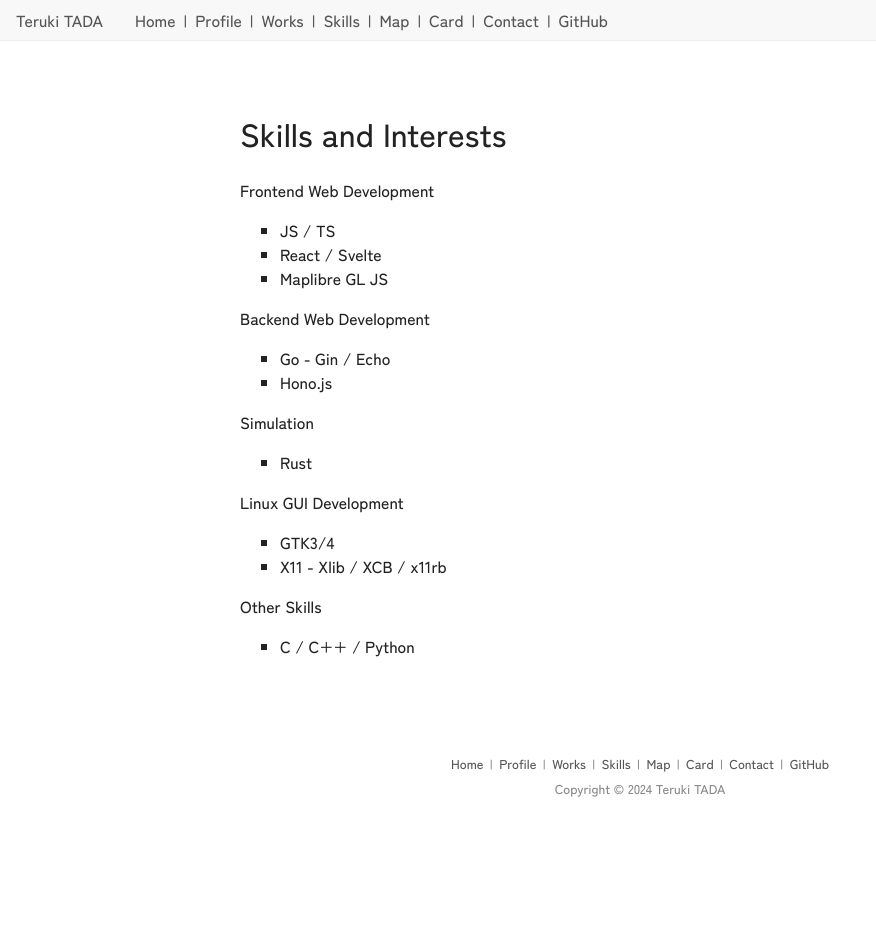
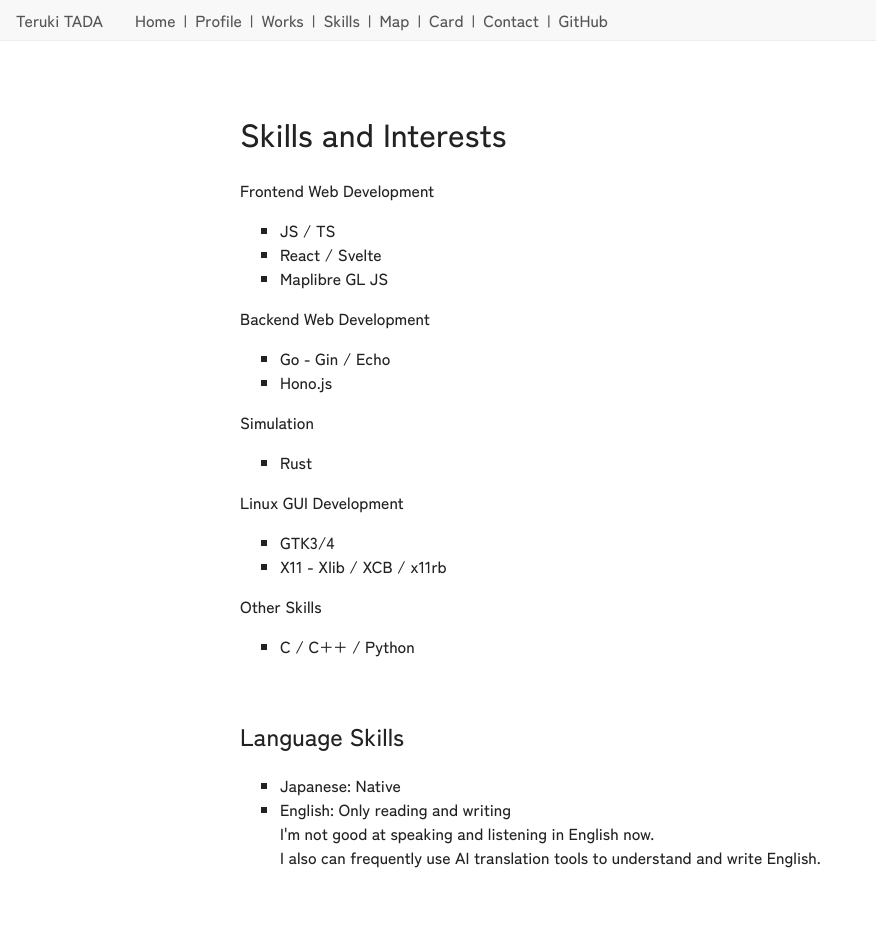
Before and after one commit to TadaTeruki/portfolio-svelte, a SvelteKit app: page /skills in a window 1280 px wide. Shown: the top 952 px of the page, without its empty margins (0-876 px from the left). Before the commit the page ends 838 px from the top, so only its background shows below. Built offline with nearby package versions, Linux system fonts and the light colour scheme.

Commit message:
language

```diff
--- a/src/routes/+page.svelte
+++ b/src/routes/+page.svelte
@@ -12,10 +12,10 @@
 
     <div class="content">
         I'm a hobbyist developer from western Japan, and moved to Hakodate city
-        for university and my interest in new places. I love maps and geography,
+        in Hokkaido for university and my interest in new places. I love maps and geography,
         and most of my work is related to them, such as procedural generation of
         geographic features. I'm also interested in WebGIS and web technologies
-        as tools for expression.
+        as tools for visual expression.
 
         <Map mapId="map" />
     </div>
--- a/src/routes/skills/+page.svelte
+++ b/src/routes/skills/+page.svelte
@@ -30,4 +30,16 @@
             <li>C / C++ / Python</li>
         </ul>
     </div>
+
+    <br>
+    <h2>Language Skills</h2>
+    <div class="content">
+        <ul>
+            <li>Japanese: Native</li>
+            <li>English: Only reading and writing<br />
+                I'm not good at speaking and listening in English now.<br />
+                I also can frequently use AI translation tools to understand and write English.
+            </li>
+        </ul>
+    </div>
 </main>
```
